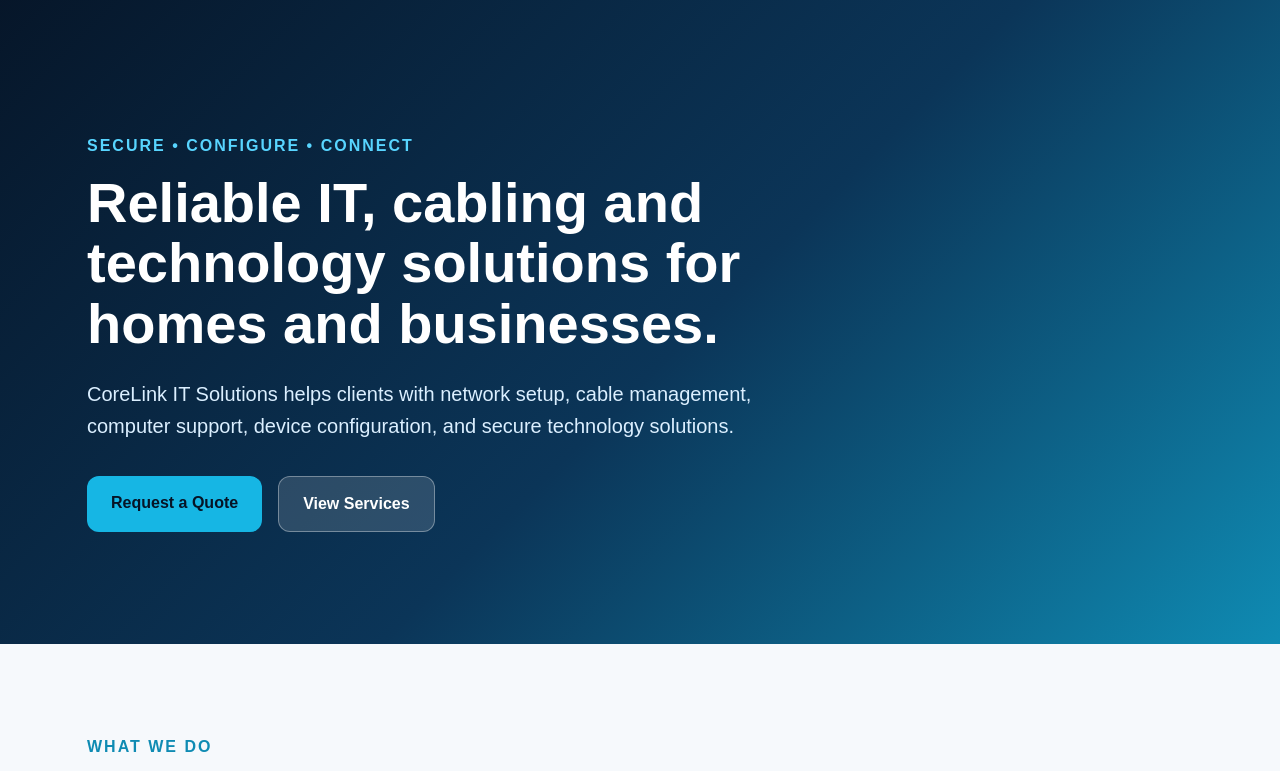
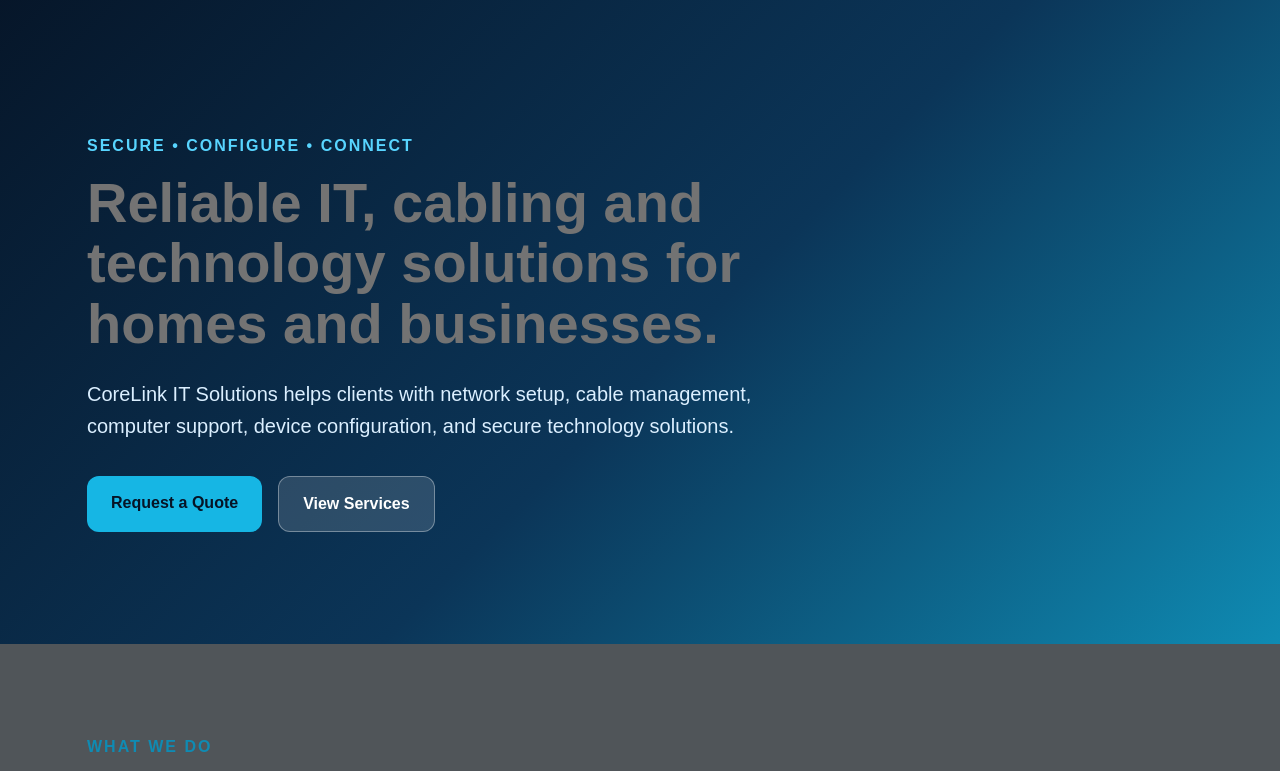
Before and after one commit to Alexsandar-GR8/CORELINK, a plain HTML site: page index.html in a window 1280 px wide. Shown: the part 76-847 px from the top of the page. Drawn offline with Linux system fonts and the light colour scheme.

Commit message:
Add files via upload

```diff
--- a/style.css
+++ b/style.css
@@ -6,14 +6,14 @@
 
 body {
   font-family: Arial, Helvetica, sans-serif;
-  color: #102033;
-  background: #f6f9fc;
+  color: #000000;
+  background: #505559;
   line-height: 1.6;
 }
 
 .header {
   background: linear-gradient(135deg, #061426 0%, #0b3558 55%, #0f8bb3 100%);
-  color: white;
+  color: rgb(115, 115, 115);
   min-height: 720px;
 }
 
```
